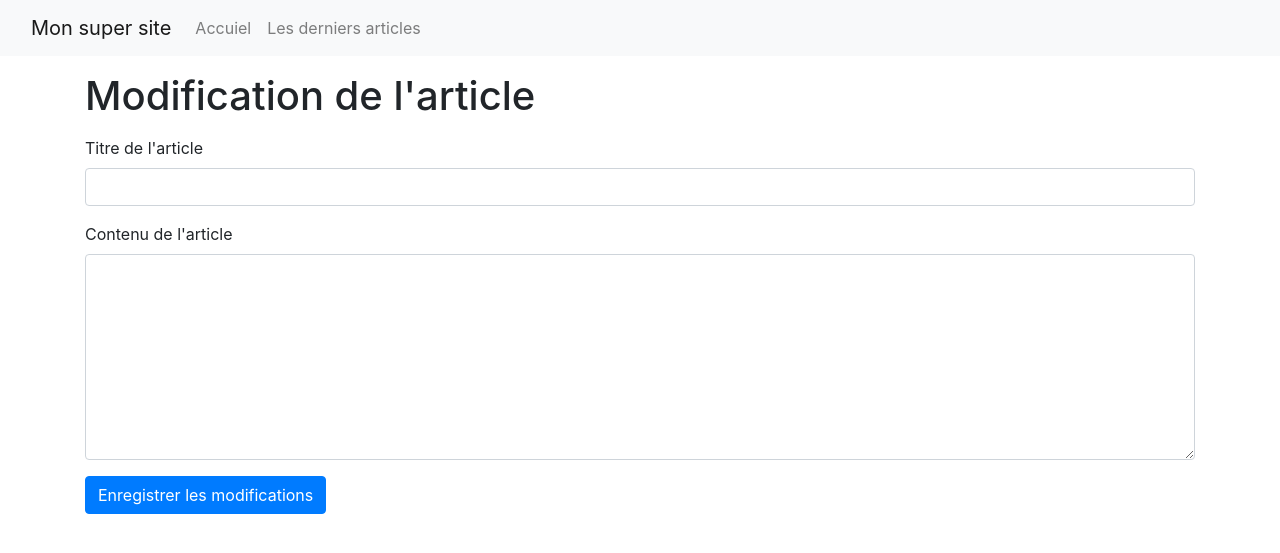
After one commit to Jirehel/myApp, a PHP site: template views/admin/post/edit.php in a window 1280 px wide. The commit adds this page. Shown: the top 553 px of the page. Run offline with PHP 8.4, Linux system fonts and the light colour scheme; the template is opened without the code that fills it, so the values that code supplies are empty; some libraries are stand-ins or nearby versions.

Commit message:
"Editer un article"

```diff
--- a/app/Models/Post.php
+++ b/app/Models/Post.php
@@ -30,6 +30,6 @@ class Post extends Model {
             SELECT t.* FROM tags t
             INNER JOIN post_tag pt ON pt.tag_id = t.id
             WHERE pt.post_id = ?
-         ", $this->id);
+         ", [$this->id]);
     }
 }
--- a/app/Models/Tag.php
+++ b/app/Models/Tag.php
@@ -12,7 +12,7 @@ class Tag extends Model {
             SELECT p.* FROM posts p
             INNER JOIN post_tag pt ON pt.post_id = p.id
             WHERE pt.tag_id = ?
-        ", $this->id);
+        ", [$this->id]);
     }
 
 }
--- a/public/index.php
+++ b/public/index.php
@@ -24,6 +24,8 @@ use App\Exceptions\NotFoundException;
 
 	$router->get('/admin/posts', 'App\Controllers\Admin\PostController@index');
 	$router->post('/admin/posts/delete/:id', 'App\Controllers\Admin\PostController@destroy');
+	$router->get('/admin/posts/edit/:id', 'App\Controllers\Admin\PostController@edit');
+	$router->post('/admin/posts/edit/:id', 'App\Controllers\Admin\PostController@update');
 
 
 try {
--- /dev/null
+++ b/views/admin/post/edit.php
@@ -0,0 +1,13 @@
+<h1 class="mb-3">Modification de l'article</h1>
+
+<form action="/myApp/admin/posts/edit/<?= $params['post']->id ?>" method="POSt">
+    <div class="form-group">
+        <label for="title">Titre de l'article</label>
+        <input type="text" class="form-control" name="title" id="title" value="<?= $params['post']->title ?>">
+    </div>
+    <div class="form-group">
+        <label for="content">Contenu de l'article</label>
+        <textarea name="content" id="content"  rows="8" class="form-control"><?= $params['post']->content ?></textarea>
+    </div>
+    <button type="submit" class="btn btn-primary">Enregistrer les modifications</button>
+</form>
--- a/views/admin/post/index.php
+++ b/views/admin/post/index.php
@@ -16,7 +16,7 @@
             <td><?= $post->title ?></td>
             <td><?= $post->getCreatedAt() ?></td>
             <td>
-                <a href="#" class="btn btn-warning">Modifier</a>
+                <a href="/myApp/admin/posts/edit/<?= $post->id ?>" class="btn btn-warning">Modifier</a>
                 <form action="/myApp/admin/posts/delete/<?= $post->id ?>" method="POST" class="d-inline">
                     <button type="submit" class="btn btn-danger">Supprimer</button>
                 </form>
```
Also changed, not shown: app/Models/Model.php (+22 -5 lines).
